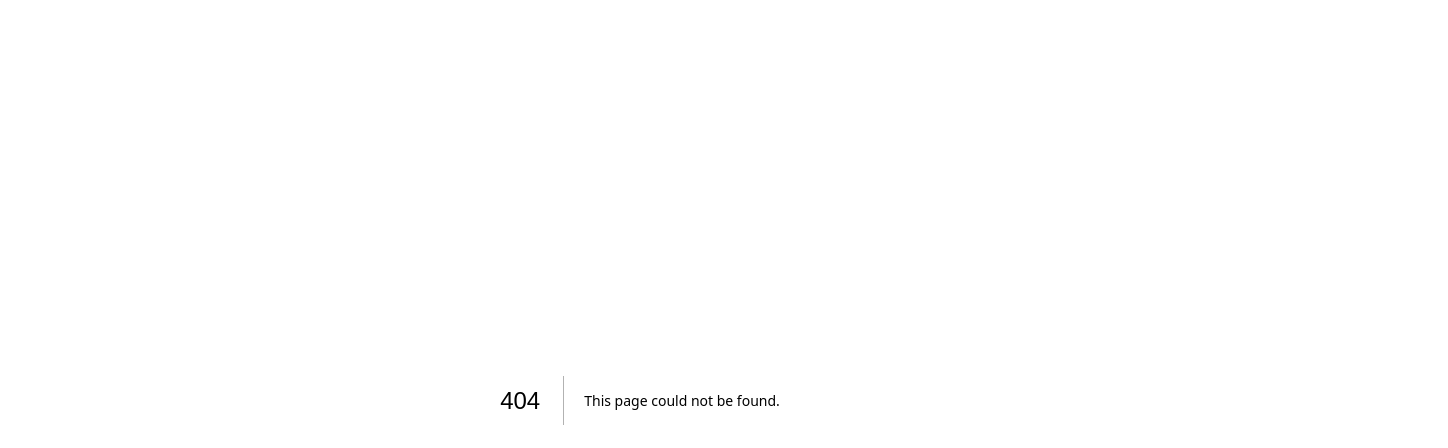
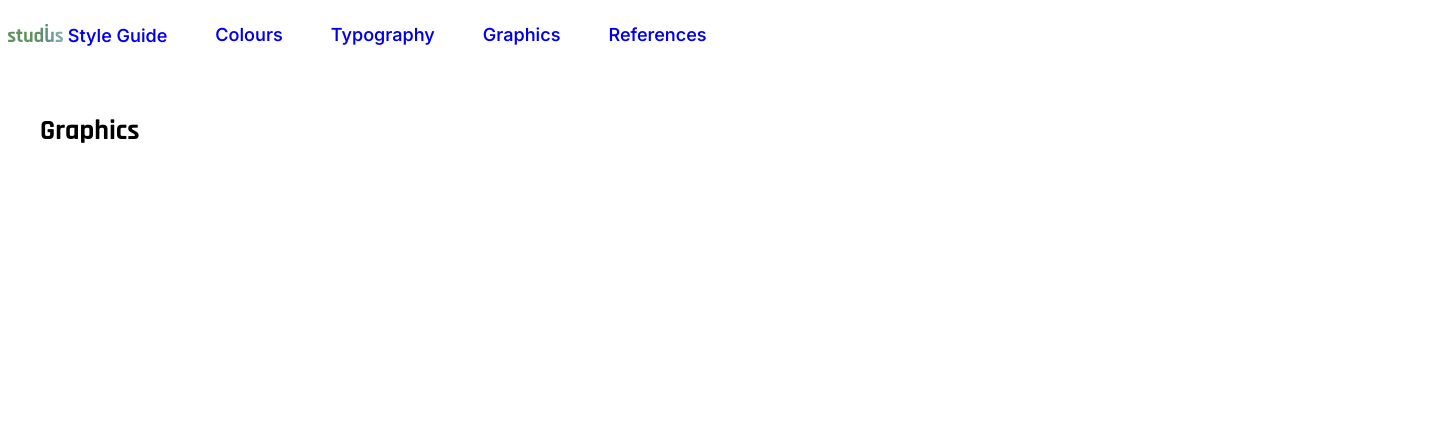
Before and after one commit to yeenathan/studiUs-Style-Guide, a Next.js app: page /graphics in a window 1280 px wide. Before the commit this address had no page. Shown: the top 448 px of the page, 1448 px wide, since content can reach past the window. Built offline with nearby package versions, Linux system fonts and the light colour scheme.

Commit message:
adding Graphics page

```diff
--- a/components/Header/index.js
+++ b/components/Header/index.js
@@ -8,6 +8,7 @@ export default function Header() {
             <Link href="/" className={styles.navlink}><Image src="/images/logo/logo-colour.svg" width={594} height={260} className={styles.logo}/> Style Guide</Link>
             <Link href="/colours" className={styles.navlink}>Colours</Link>
             <Link href="/typography" className={styles.navlink}>Typography</Link>
+            <Link href="/graphics" className={styles.navlink}>Graphics</Link>
             <Link href="/references" className={styles.navlink}>References</Link>
         </header>
     )
--- /dev/null
+++ b/pages/graphics.js
@@ -0,0 +1,17 @@
+import styles from "@/styles/Graphics.module.css";
+import Header from "@/components/Header";
+import HeadArea from "@/components/HeadArea";
+
+export default function Graphics() {
+    return(
+        <>
+        <HeadArea/>
+        <div className="frame">
+            <Header/>
+            <div className={styles.main}>
+                <h1>Graphics</h1>
+            </div>
+        </div>
+        </>
+    )
+}
--- /dev/null
+++ b/styles/Graphics.module.css
@@ -0,0 +1,5 @@
+.main {
+  margin: 32px;
+  display: flex;
+  flex-flow: column;
+}
```
